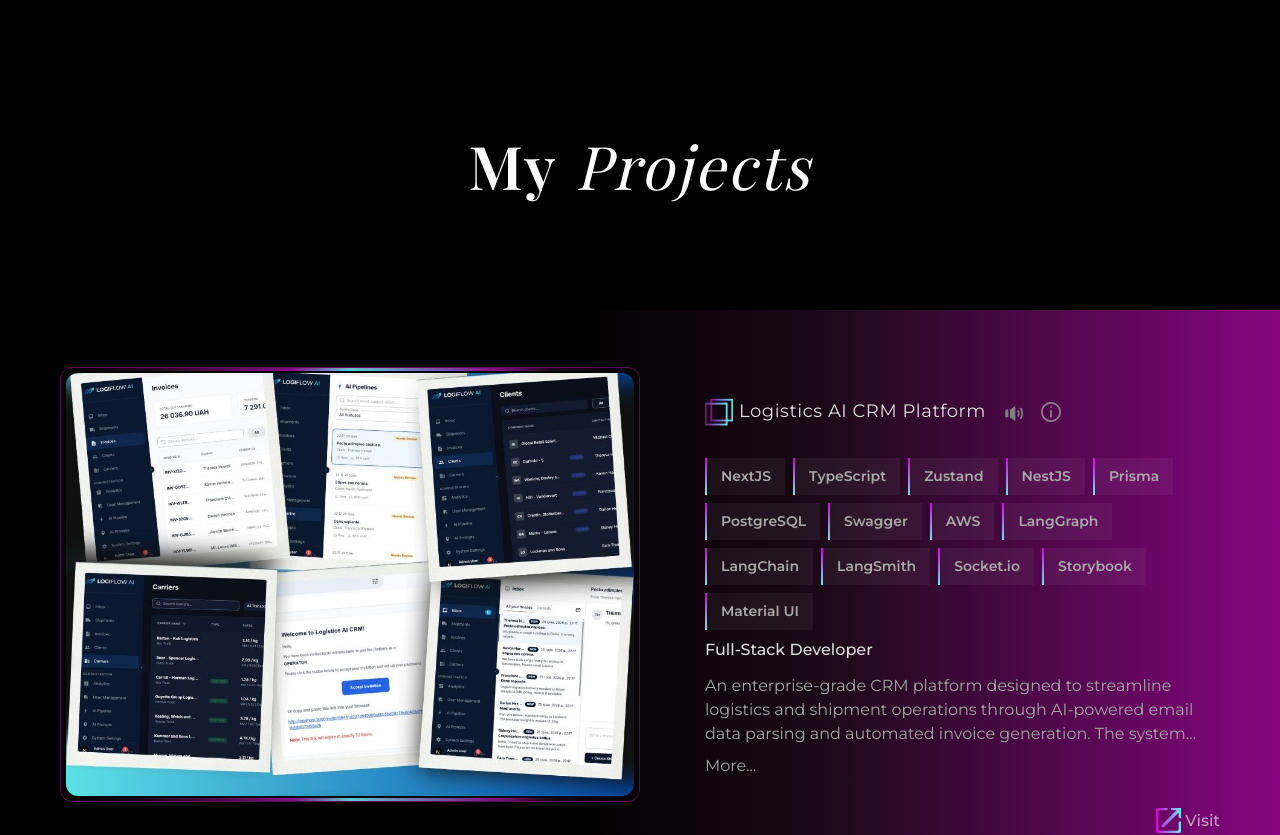
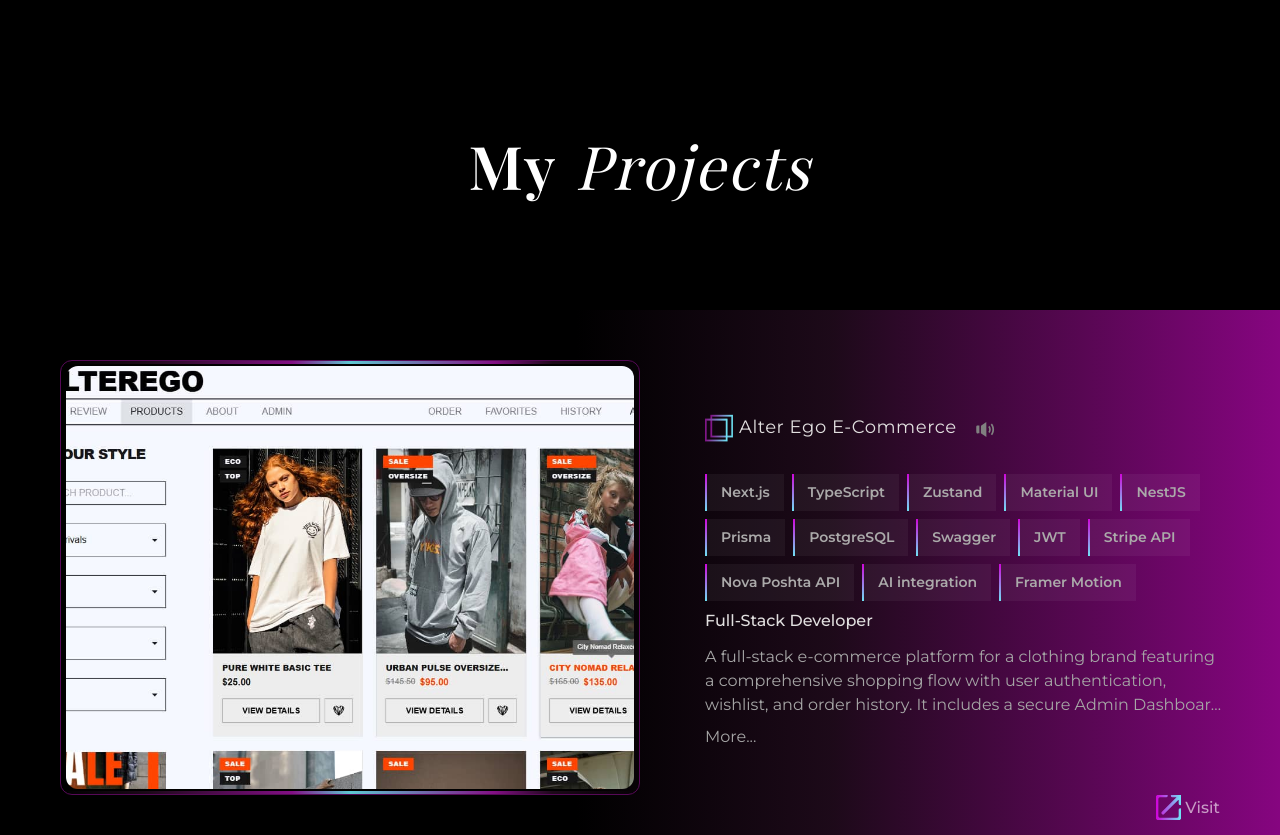
Before and after one commit to Olena457/dev-journey, a Next.js app: page / in a window 1280 px wide. Shown: the part 1760-2595 px from the top of the page. Built offline with nearby package versions, Linux system fonts and the light colour scheme.

Commit message:
feat: added new section and project

```diff
--- a/src/app/page.tsx
+++ b/src/app/page.tsx
@@ -3,6 +3,7 @@ import { HeroComponent } from '../components/HeroComponent/HeroComponent';
 import {CarouselCard}from '../components/CarouselCard/CarouselCard'
 import HeaderComponent from '../components/HeaderContainer/HeaderContainer';
 import PortfolioCard from '../components/PortfolioCard/PortfolioCard';
+import { InternshipProjects } from '../components/InternshipProjects/InternshipProjects';
 import TeachList from '../components/TeachList/TeachList';
 import TeamList from '../components/TeamList/TeamList';
 import { AccordionText } from '../components/AccordionText/AccordionText';
@@ -10,15 +11,27 @@ import { ServicesList } from '../components/ServiceList/ServiceList';
 import { DiplomaGallery } from '../components/DiplomaGallery/DiplomaGallery';
 import PhotoMarquee from '../components/PhotoMarquee/PhotoMarquee';
 import { BenefitLists } from '../components/BenefitLists/BenefitLists';
+import { PORTFOLIO_PROJECTS } from '../components/PortfolioCard/propsItems';
+import styles from '../components/PortfolioCard/PortfolioCard.module.scss';
 
 export default function Home() {
   return (
     <div>
       <main>
-        <HomeComponent/>
+        <HomeComponent />
         <CarouselCard />
         <HeaderComponent />
-        <PortfolioCard />
+        <PortfolioCard
+          sectionId="projects"
+          title={
+            <>
+              My<span className={styles.accent}> Projects</span>
+            </>
+          }
+          projects={PORTFOLIO_PROJECTS}
+          initialVisibleCount={3}
+        />
+        <InternshipProjects />
         <TeachList />
         <TeamList />
         <ServicesList />
@@ -26,7 +39,7 @@ export default function Home() {
         <AccordionText />
         <PhotoMarquee />
         <HeroComponent />
-        <BenefitLists/>
+        <BenefitLists />
       </main>
     </div>
   );
--- a/src/components/DiplomaGallery/DiplomaGallery.tsx
+++ b/src/components/DiplomaGallery/DiplomaGallery.tsx
@@ -27,7 +27,7 @@ export const DiplomaGallery: React.FC = () => {
   });
 
   return (
-    <div id="certificates" className={styles.section}>
+    <div id="diplomas" className={styles.section}>
       <h2 className={styles.title}>
         Skills & <span className={styles.accent}>Certificates </span>
         <span
--- a/src/components/Footer/Footer.tsx
+++ b/src/components/Footer/Footer.tsx
@@ -31,7 +31,8 @@ export const Footer = () => {
     'projects',
     'skills',
     'services',
-    'certificates',
+    'diplomas',
+    'internship',
     'contacts',
   ];
 
--- /dev/null
+++ b/src/components/InternshipProjects/InternshipProjects.tsx
@@ -0,0 +1,22 @@
+'use client';
+import React from 'react';
+import PortfolioCard from '../PortfolioCard/PortfolioCard';
+import { INTERNSHIP_PROJECTS } from '../PortfolioCard/internshipProjects';
+import styles from '../PortfolioCard/PortfolioCard.module.scss';
+
+export const InternshipProjects: React.FC = () => {
+  return (
+    <PortfolioCard
+      sectionId="internship"
+      listClassName={styles.internshipList}
+      title={
+        <>
+          Internship &<span className={styles.accent}> Team Projects</span>
+        </>
+      }
+      projects={INTERNSHIP_PROJECTS}
+      initialVisibleCount={1}
+      loadMoreCount={2}
+    />
+  );
+};
--- a/src/components/PortfolioCard/PortfolioCard.tsx
+++ b/src/components/PortfolioCard/PortfolioCard.tsx
@@ -1,8 +1,8 @@
+
 'use client';
 import React, { useRef, useState, useEffect } from 'react';
 import clsx from 'clsx';
 
-import { PORTFOLIO_PROJECTS } from './propsItems';
 import { PetProgectsData } from '../../types/types';
 import ExpandDescription from '../ExpandDescription/EpandDescription';
 import InfoIcon from '@/public/icons/InfoIcon';
@@ -13,12 +13,31 @@ import styles from './PortfolioCard.module.scss';
 import VolumeStartIcon from '@/public/icons/VolumeStartIcon';
 import VolumeStopIcon from '@/public/icons/VolumeStopIcon';
 
-const PortfolioCard: React.FC = () => {
-  const PROJECTS_PER_PAGE = 3;
+interface PortfolioCardProps {
+  title: React.ReactNode;
+  projects: PetProgectsData[];
+  initialVisibleCount?: number;
+  loadMoreCount?: number;
+  sectionId?: string;
+  listClassName?: string;
+}
 
-  const [visibleCount, setVisibleCount] = useState(PROJECTS_PER_PAGE);
-  const [speakingProjectId, setSpeakingProjectId] = useState<number | null>(null);
+const PortfolioCard: React.FC<PortfolioCardProps> = ({
+  title,
+  projects,
+  initialVisibleCount = 3,
+  loadMoreCount = 3,
+  sectionId,
+  listClassName,
+}) => {
+  const [visibleCount, setVisibleCount] = useState(initialVisibleCount);
+  const [speakingProjectId, setSpeakingProjectId] = useState<number | null>(
+    null
+  );
 
+  const dialogRef = useRef<HTMLDialogElement | null>(null);
+  const cardRefs = useRef<(HTMLDivElement | null)[]>([]);
+  const boundsRef = useRef<DOMRect | null>(null);
 
   useEffect(() => {
     return () => {
@@ -26,14 +45,11 @@ const PortfolioCard: React.FC = () => {
     };
   }, []);
 
-  const cardRefs = useRef<(HTMLDivElement | null)[]>([]);
-  const boundsRef = useRef<DOMRect | null>(null);
-
   const handleLoadMore = () => {
-    setVisibleCount(prevCount => prevCount + PROJECTS_PER_PAGE);
+    setVisibleCount(prevCount => prevCount + loadMoreCount);
   };
 
-  const visibleProjects = PORTFOLIO_PROJECTS.slice(0, visibleCount);
+  const visibleProjects = projects.slice(0, visibleCount);
 
   const handleMouseEnter = (index: number) => {
     const card = cardRefs.current[index];
@@ -63,15 +79,10 @@ const PortfolioCard: React.FC = () => {
 
   const openDialog = (e: React.MouseEvent) => {
     e.preventDefault();
+    if (dialogRef.current) {
+      dialogRef.current.showModal();
 
-    const dialog = document.getElementById(
-      'project-info-dialog'
-    ) as HTMLDialogElement;
-
-    if (dialog) {
-      dialog.showModal();
-
-      const closeBtn = dialog.querySelector(
+      const closeBtn = dialogRef.current.querySelector(
         `.${styles.dialogCloseBtn}`
       ) as HTMLElement;
       closeBtn?.focus({ preventScroll: true });
@@ -79,11 +90,9 @@ const PortfolioCard: React.FC = () => {
   };
 
   const closeDialog = () => {
-    const dialog = document.getElementById(
-      'project-info-dialog'
-    ) as HTMLDialogElement;
-    dialog?.close();
+    dialogRef.current?.close();
   };
+
   // _______________speech _______________________
   const toggleSpeech = (project: PetProgectsData) => {
     if (speakingProjectId === project.id) {
@@ -91,7 +100,6 @@ const toggleSpeech = (project: PetProgectsData) => {
       setSpeakingProjectId(null);
       return;
     }
-
 
     window.speechSynthesis.cancel();
 
@@ -106,18 +114,13 @@ const toggleSpeech = (project: PetProgectsData) => {
     window.speechSynthesis.speak(utterance);
   };
 
-
-
-
   return (
-    <section id="projects" className={styles.sectionProjects}>
+    <section id={sectionId} className={styles.sectionProjects}>
       <div className={styles.wraper}>
-        <h2 className={styles.mainTitle}>
-          My<span className={styles.accent}> Projects</span>
-        </h2>
+        <h2 className={styles.mainTitle}>{title}</h2>
       </div>
 
-      <ul className={styles.list}>
+      <ul className={clsx(styles.list, listClassName)}>
         {visibleProjects.map((project: PetProgectsData, index: number) => (
           <li key={project.id} className={clsx(styles.item, styles.visible)}>
             <div className={styles.itemWrapper}>
@@ -209,7 +212,7 @@ const toggleSpeech = (project: PetProgectsData) => {
           </li>
         ))}
 
-        {visibleCount < PORTFOLIO_PROJECTS.length && (
+        {visibleCount < projects.length && (
           <div className={styles.btnContainer}>
             <button onClick={handleLoadMore} className={styles.loadMoreBtn}>
               Load More
@@ -218,8 +221,7 @@ const toggleSpeech = (project: PetProgectsData) => {
         )}
       </ul>
 
-      {/* Структура діалогового вікна */}
-      <dialog id="project-info-dialog" className={styles.dialog}>
+      <dialog ref={dialogRef} className={styles.dialog}>
         <div className={styles.dialogContent}>
           <button onClick={closeDialog} className={styles.dialogCloseBtn}>
             &times;
@@ -227,11 +229,13 @@ const toggleSpeech = (project: PetProgectsData) => {
           <h3 className={styles.dialogTitle}>Project Information</h3>
           <hr className={styles.dialogLine} />
           <p className={styles.dialogText}>
-            You can see a presentation of this progect.(deployment is prohibited)
+            You can see a presentation of this project. (deployment is
+            prohibited)
           </p>
         </div>
       </dialog>
     </section>
   );
 };
+
 export default PortfolioCard;
--- /dev/null
+++ b/src/components/PortfolioCard/internshipProjects.ts
@@ -0,0 +1,44 @@
+import { PetProgectsData } from '../../types/types';
+
+export const INTERNSHIP_PROJECTS: PetProgectsData[] = [
+  {
+    id: 17,
+    title: 'Logistics AI CRM Platform.',
+    skills:
+      'NextJS, TypeScript, Zustand, NestJS, Prisma, PostgreSQL, Swagger, AWS, LangGraph, LangChain, LangSmith, Socket.io, Storybook, Material UI,',
+    role: '[ElifTech] Full-Stack Developer',
+    imageProject: '/img/crm-ai.jpg',
+    isMaintenance: true,
+    description:
+      'An enterprise-grade CRM platform designed to streamline logistics and shipment operations through AI-powered email data parsing and automated invoice generation. The system integrates advanced data grids, scheduled cron operations, and structured workflows to simplify overall platform administration.',
+    liveHref:
+      'https://gamma.app/docs/Copy-of-GrowBox-data-management-system-hh2xc9a83l2sve5',
+    repoHref: 'https://github.com/eliftech-school-2026-1/logistics-ai-crm',
+  },
+  {
+    id: 14,
+    title: 'GrowBox-smart box.',
+    skills:
+      'Next.js 16, TypeScript, Radix-ui, Recharts, Context API, Firebase, FireStore',
+    role: '[TetaLab] Full-Stack Developer',
+    imageProject: '/img/grow.png',
+    isMaintenance: true,
+    description:
+      'The commercial project includes 23 pages, responsive design, and supports dark/light themes. Real-time data visualization and automated plant growth management. The system provides accurate charts for both real-time and historical data, with convenient parameter customization and continuous monitoring of key indicators.',
+    liveHref: 'https://gamma.app/docs/GrowBox--sj46abc1da94p9u',
+    repoHref: 'https://github.com/JulianaMitkevych/WEB-Internship-2025.git',
+  },
+  {
+    id: 13,
+    title: 'GrowBox API Service.[TetaLab]',
+    skills:
+      'NestJS, TypeScript, PostgreSQL, TypeORM, Swagger, Socket.io, firebase-admin',
+    role: '[TetaLab] Full-Stack Developer (Backend)',
+    imageProject: '/img/farm.jpeg',
+    isMaintenance: true,
+    description:
+      'Robust backend architecture featuring a secure RESTful API. Implemented Role-Based Access Control (RBAC) with double verification for enhanced data protection. The system supports full CRUD operations, complex data filtering, multi-parameter sorting, and full-text search. Integrated TypeORM for efficient PostgreSQL database management and Swagger for interactive API documentation.',
+    liveHref: 'https://gamma.app/docs/GrowBox--ssq9alxahcugau7',
+    repoHref: 'https://github.com/Olena457/nest-project.git',
+  },
+];
--- a/src/components/PortfolioCard/propsItems.ts
+++ b/src/components/PortfolioCard/propsItems.ts
@@ -2,18 +2,17 @@ import { PetProgectsData } from '../../types/types';
 
 export const PORTFOLIO_PROJECTS: PetProgectsData[] = [
   {
-    id: 17,
-    title: 'Logistics AI CRM Platform',
+    id: 18,
+    title: 'Alter Ego E-Commerce',
     skills:
-      'NextJS, TypeScript, Zustand, NestJS, Prisma, PostgreSQL, Swagger, AWS, LangGraph, LangChain, LangSmith, Socket.io, Storybook, Material UI,',
+      'Next.js, TypeScript, Zustand, Material UI, NestJS, Prisma, PostgreSQL, Swagger, JWT, Stripe API, Nova Poshta API, AI integration, Framer Motion',
     role: 'Full-Stack Developer',
-    imageProject: '/img/crm-ai.jpg',
-    isMaintenance: true,
+    imageProject: '/img/alterego-1.jpg',
+    isMaintenance: false,
     description:
-      'An enterprise-grade CRM platform designed to streamline logistics and shipment operations through AI-powered email data parsing and automated invoice generation. The system integrates advanced data grids, scheduled cron operations, and structured workflows to simplify overall platform administration.',
-    liveHref:
-              'https://gamma.app/docs/Copy-of-GrowBox-data-management-system-hh2xc9a83l2sve5',
-    repoHref: 'https://github.com/eliftech-school-2026-1/logistics-ai-crm',
+      'A full-stack e-commerce platform for a clothing brand featuring a comprehensive shopping flow with user authentication, wishlist, and order history. It includes a secure Admin Dashboard (CRM) for managing products, orders, and users. The application seamlessly integrates the Stripe API for secure checkout, the Nova Poshta API for accurate shipping details, and a built-in AI assistant for product recommendations. It features a fully responsive design with dark/light themes and interactive Swagger API documentation.',
+    liveHref: 'https://fullstack-core-swart.vercel.app',
+    repoHref: 'https://github.com/Olena457/fullstack-core.git',
   },
   {
     id: 16,
@@ -40,32 +39,6 @@ export const PORTFOLIO_PROJECTS: PetProgectsData[] = [
       'The full-stack project (mono-repo) includes AI integration, registration and login, responsive design and swagger documentation.It features real-time data visualization. Users can join events, create their own, edit or delete. A personal calendar makes tracking easy, while AI assistant support helps with event-related questions.',
     liveHref: 'https://application-six-ruby.vercel.app/',
     repoHref: 'https://github.com/Olena457/application.git',
-  },
-  {
-    id: 14,
-    title: 'GrowBox-smart box',
-    skills:
-      'Next.js 16, TypeScript, Radix-ui, Recharts, Context API, Firebase, FireStore',
-    role: 'Full-Stack Developer',
-    imageProject: '/img/grow.png',
-    isMaintenance: true,
-    description:
-      'The commercial project includes 23 pages, responsive design, and supports dark/light themes. Real-time data visualization and automated plant growth management. The system provides accurate charts for both real-time and historical data, with convenient parameter customization and continuous monitoring of key indicators.',
-    liveHref: 'https://gamma.app/docs/GrowBox--sj46abc1da94p9u',
-    repoHref: 'https://github.com/JulianaMitkevych/WEB-Internship-2025.git',
-  },
-  {
-    id: 13,
-    title: 'GrowBox API Service',
-    skills:
-      'NestJS, TypeScript, PostgreSQL, TypeORM, Swagger, Socket.io, firebase-admin',
-    role: 'Full-Stack Developer (Backend Focus)',
-    imageProject: '/img/farm.jpeg',
-    isMaintenance: true,
-    description:
-      'Robust backend architecture featuring a secure RESTful API. Implemented Role-Based Access Control (RBAC) with double verification for enhanced data protection. The system supports full CRUD operations, complex data filtering, multi-parameter sorting, and full-text search. Integrated TypeORM for efficient PostgreSQL database management and Swagger for interactive API documentation.',
-    liveHref: 'https://gamma.app/docs/GrowBox--ssq9alxahcugau7',
-    repoHref: 'https://github.com/Olena457/nest-project.git',
   },
   {
     id: 1,
--- /dev/null
+++ b/src/types/global.d.ts
@@ -0,0 +1,2 @@
+declare module '*.css';
+declare module '*.scss';
```
Also changed, not shown: src/components/MenuBurger/options.ts (+8 -3 lines), src/components/PortfolioCard/PortfolioCard.module.scss (+10 -0 lines), public/img/alterego-1.jpg (added). Lines whose indentation alone changed are shown as unchanged.
